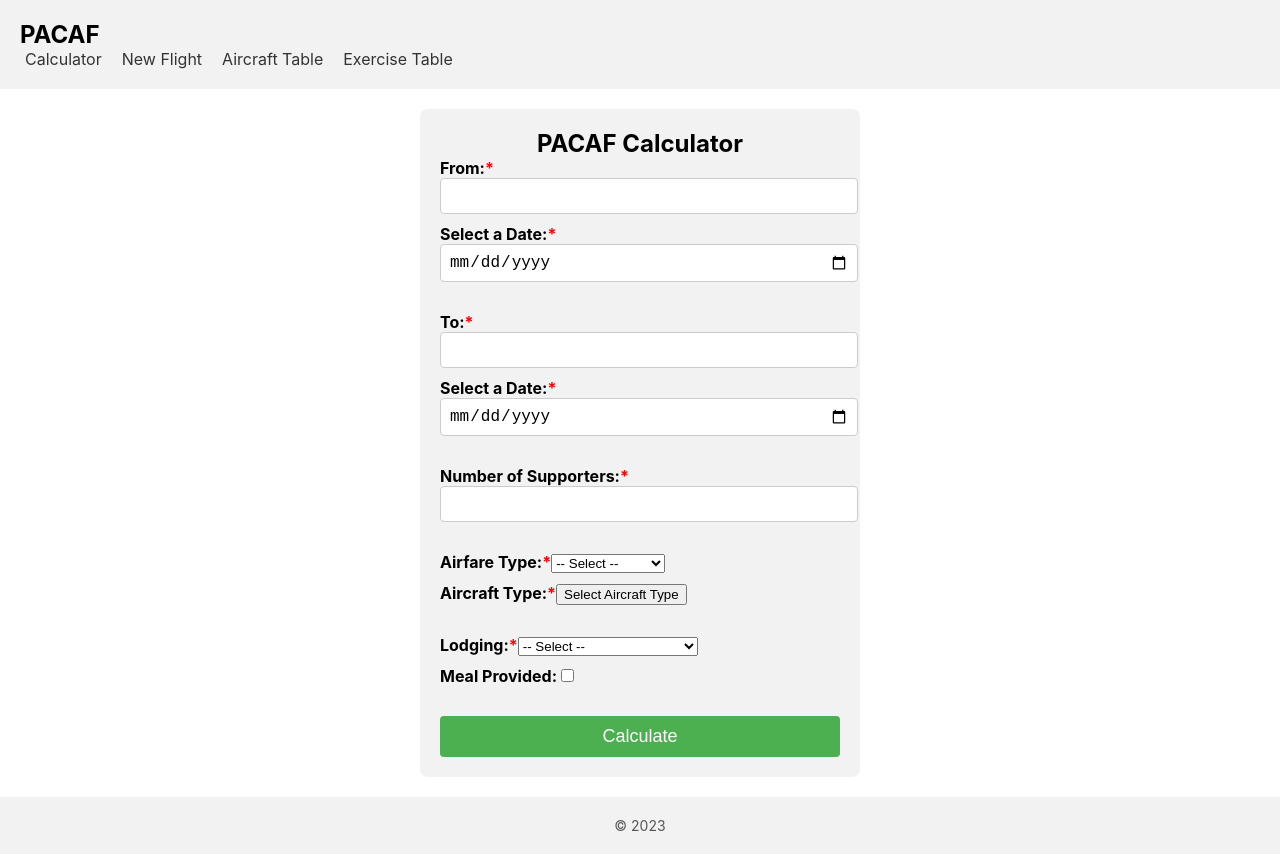
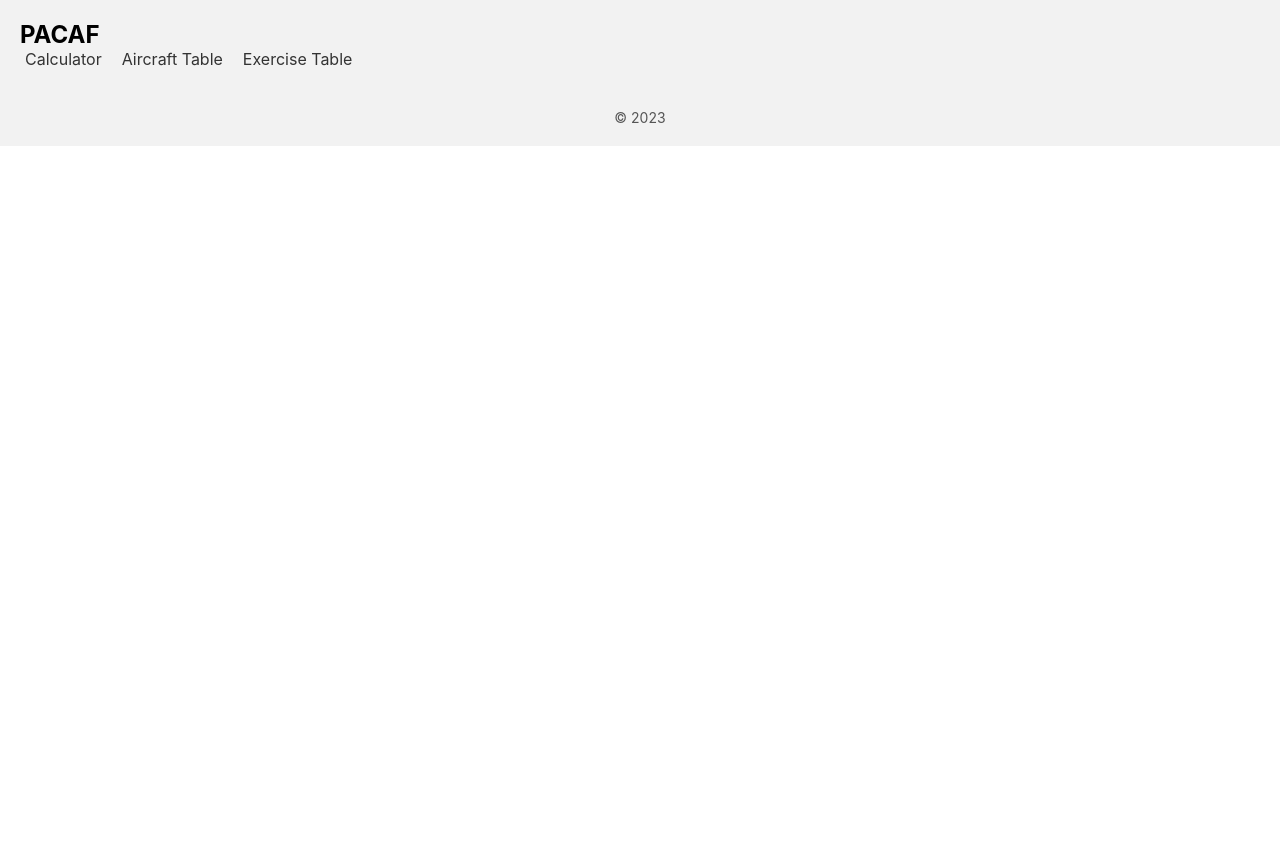
Before and after one commit to adostie2020/Military-Operation-Calculator, a React (Create React App) app in the folder fe/fe/: page /exerciseTable in a window 1280 px wide. After the commit the page ends 800 px from the top, so only its background shows below. Built offline with nearby package versions, Linux system fonts and the light colour scheme.

Commit message:
added routing
Signed-off-by: Daniel Gil <daniel.gil@gtri.gatech.edu>

```diff
--- a/fe/fe/package.json
+++ b/fe/fe/package.json
@@ -8,6 +8,7 @@
     "@testing-library/user-event": "^13.5.0",
     "react": "^18.2.0",
     "react-dom": "^18.2.0",
+    "react-router-dom": "^6.11.1",
     "react-scripts": "5.0.1",
     "web-vitals": "^2.1.4"
   },
--- a/fe/fe/src/App.js
+++ b/fe/fe/src/App.js
@@ -1,16 +1,19 @@
 import logo from './logo.svg';
 import './App.css';
-import Header from './components/header/header'
-import Main from './components/form/main'
-import Footer from './components/footer/footer'
+import HomePage from './components/home/HomePage';
+import AircraftTable from './components/home/AircraftTable-Page';
+import ExerciseTable from './components/home/ExerciseTable-page';
+import { BrowserRouter as Router, Route, Link, Routes } from 'react-router-dom';
 
 function App() {
   return (
-    <div>
-      <Header />
-      <Main />
-      <Footer />
-    </div>
+    <Router>
+      <Routes>
+        <Route path='/' element={<HomePage />}></Route>
+        <Route path='/aircraftTable' element={<AircraftTable />}></Route>
+        <Route path='/exerciseTable' element={<ExerciseTable />}></Route>
+      </Routes>
+    </Router>
   );
 }
 
--- a/fe/fe/src/components/header/header.js
+++ b/fe/fe/src/components/header/header.js
@@ -9,9 +9,8 @@ const Header = () => {
       <nav>
         <ul>
         <li><a href="/">Calculator</a></li>
-          <li><a href="/">New Flight</a></li>
-          <li><a href="/about">Aircraft Table</a></li>
-          <li><a href="/contact">Exercise Table</a></li>
+          <li><a href="/aircraftTable">Aircraft Table</a></li>
+          <li><a href="/exerciseTable">Exercise Table</a></li>
         </ul>
       </nav>
     </header>
--- /dev/null
+++ b/fe/fe/src/components/home/AircraftTable-Page.js
@@ -0,0 +1,14 @@
+import Header from '../header/header'
+import Footer from '../footer/footer'
+
+function AircraftTable() {
+  return (
+    <div>
+      <Header />
+      a la ves
+      <Footer />
+    </div>
+  );
+}
+
+export default AircraftTable;
--- /dev/null
+++ b/fe/fe/src/components/home/ExerciseTable-page.js
@@ -0,0 +1,14 @@
+import Header from '../header/header'
+import Footer from '../footer/footer'
+
+function ExerciseTable() {
+  return (
+    <div>
+      <Header />
+
+      <Footer />
+    </div>
+  );
+}
+
+export default ExerciseTable;
--- /dev/null
+++ b/fe/fe/src/components/home/HomePage.js
@@ -0,0 +1,15 @@
+import Main from '../form/main'
+import Header from '../header/header'
+import Footer from '../footer/footer'
+
+function HomePage() {
+  return (
+    <div>
+      <Header />
+      <Main />
+      <Footer />
+    </div>
+  );
+}
+
+export default HomePage;
```
Also changed, not shown: 1 other file (tests, documents, lock files or other folders).
